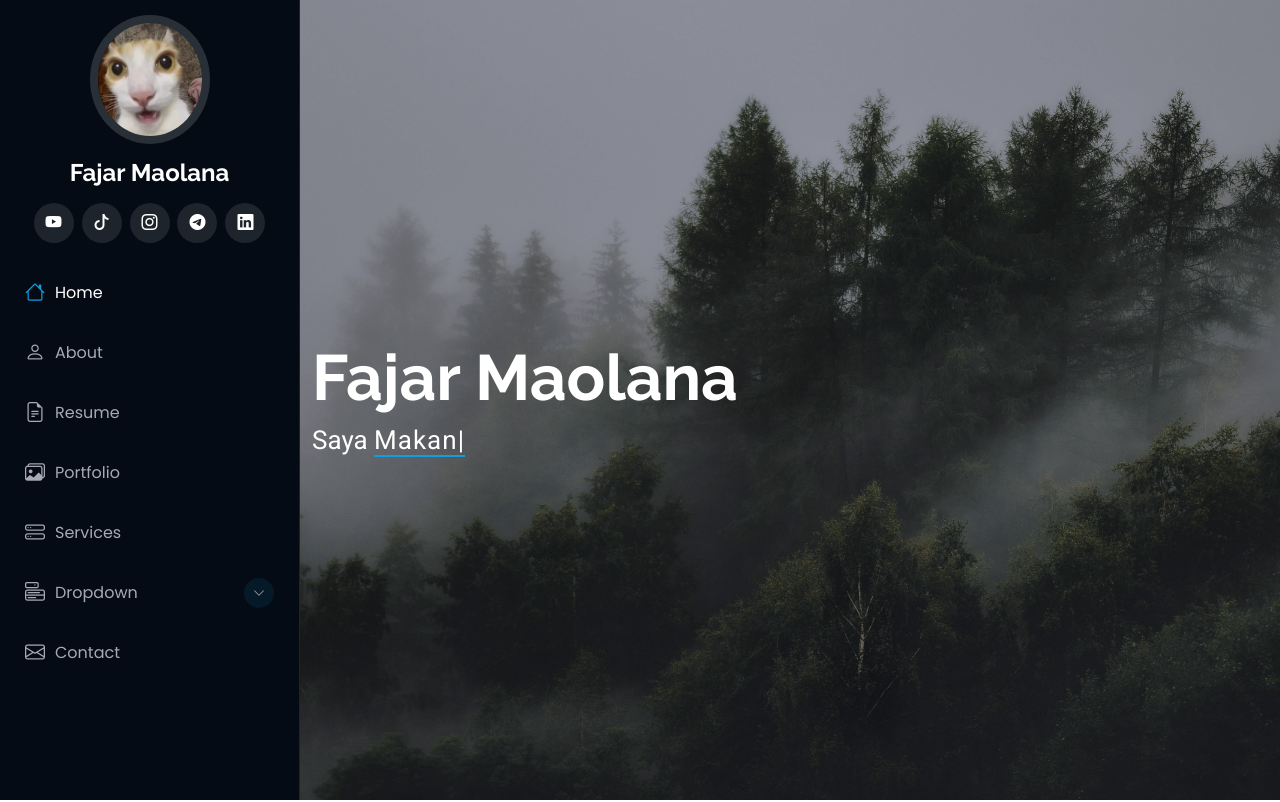
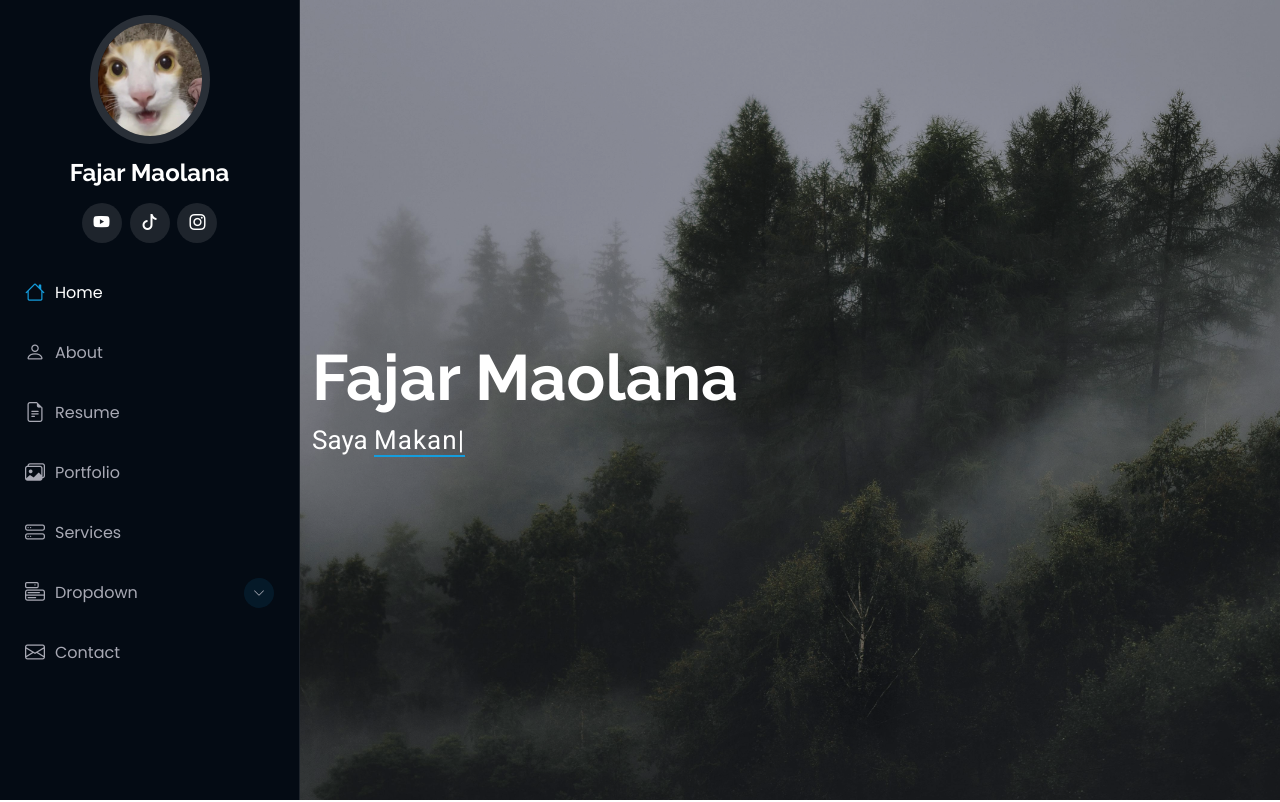
Before and after one commit to Jarfvye/Portofolio-Jarfvy, a plain HTML site: page index.html in a window 1280 px wide. Shown: the top 802 px of the page. Drawn offline with Linux system fonts and the light colour scheme.

Commit message:
Update index.html

```diff
--- a/index.html
+++ b/index.html
@@ -53,10 +53,8 @@
 
     <div class="social-links text-center">
       <a href="https://youtube.com/@jarfvy" class="youtube"><i class="bi bi-youtube"></i></a>
-      <a href="#" class="tiktok"><i class="bi bi-tiktok"></i></a>
-      <a href="#" class="instagram"><i class="bi bi-instagram"></i></a>
-      <a href="#" class="telegram"><i class="bi bi-telegram"></i></a>
-      <a href="#" class="linkedin"><i class="bi bi-linkedin"></i></a>
+      <a href="https://www.tiktok.com/@jarrfvy" class="tiktok"><i class="bi bi-tiktok"></i></a>
+      <a href="https://instagram.com/jarrfvyy" class="instagram"><i class="bi bi-instagram"></i></a>
     </div>
 
     <nav id="navmenu" class="navmenu">
```
